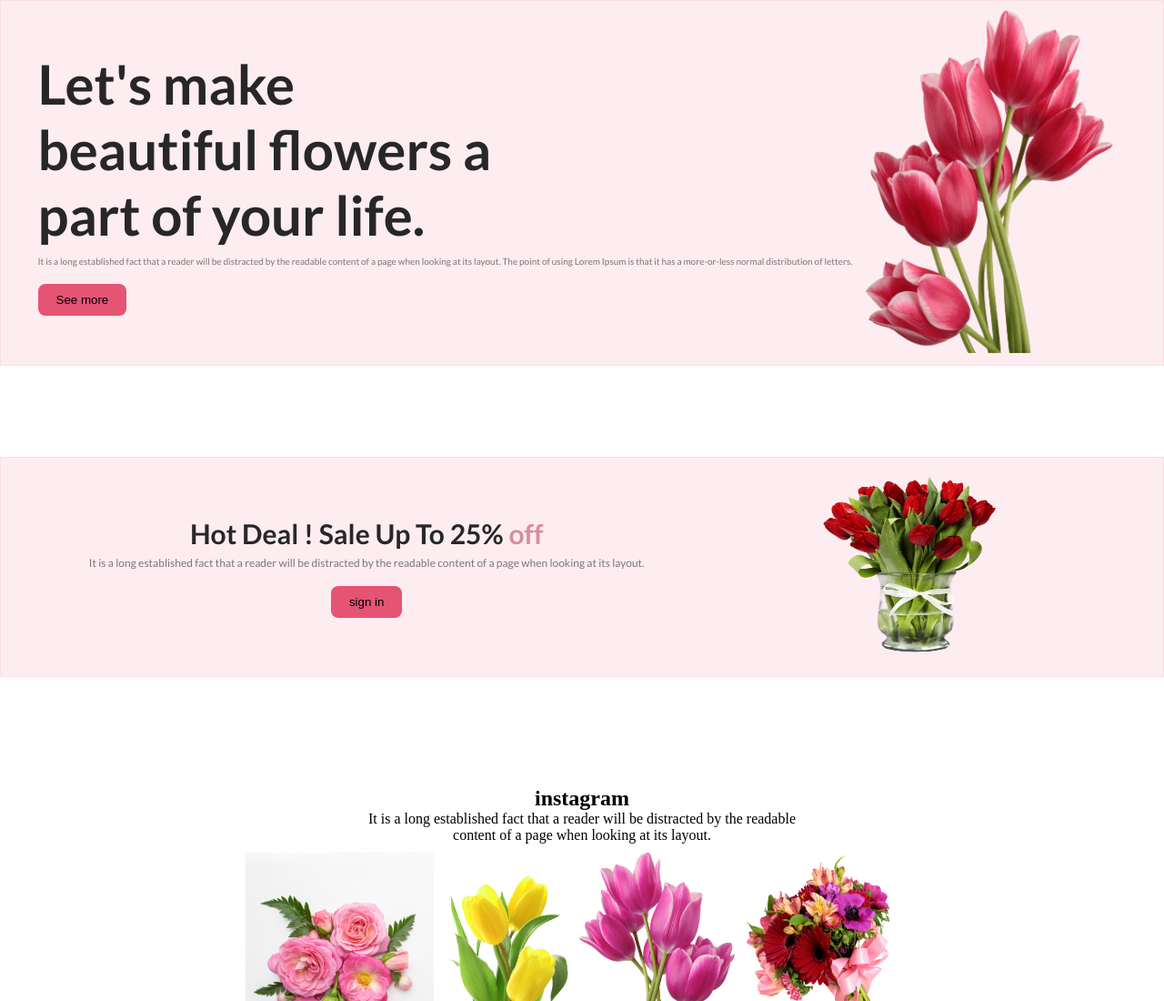
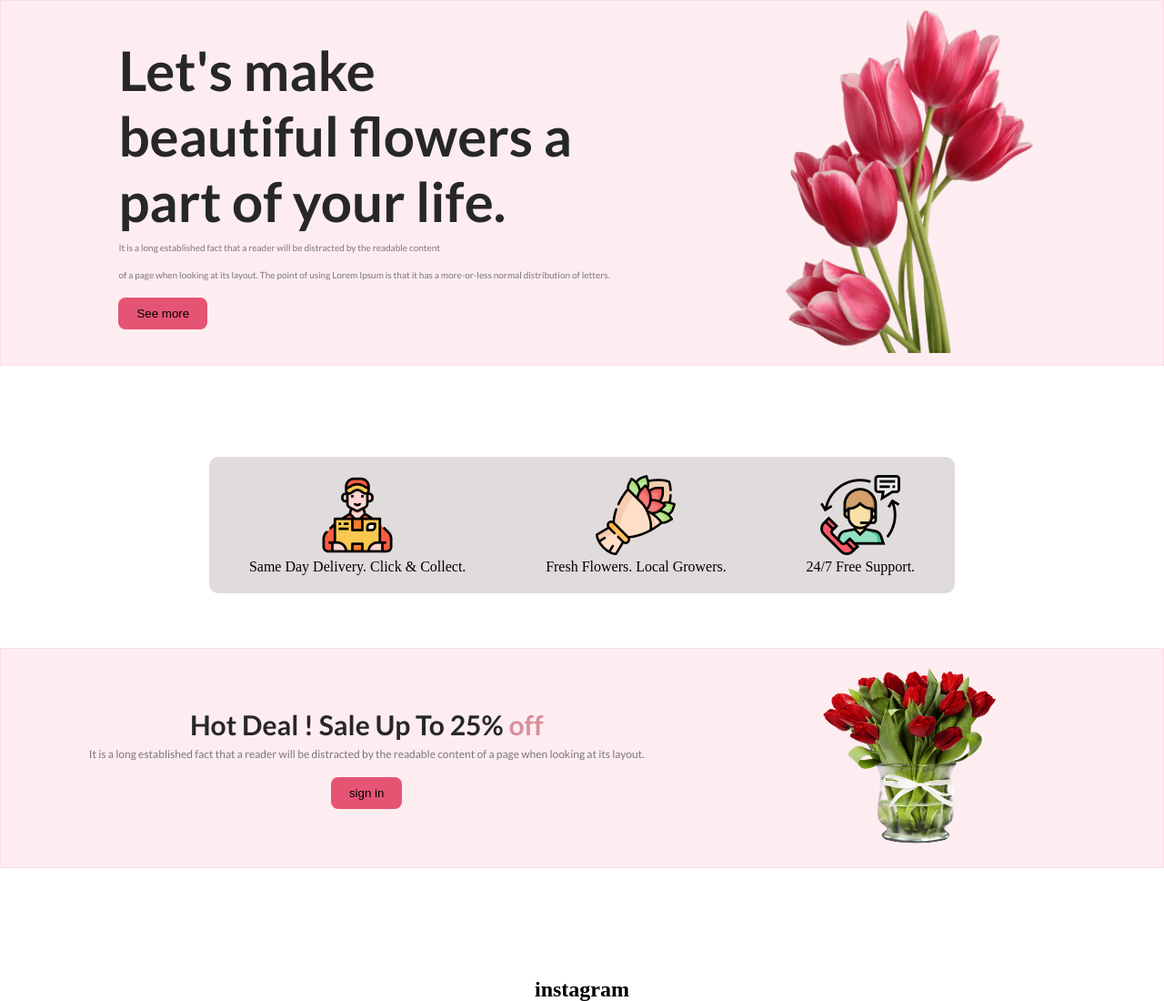
Before and after one commit to mehedi313/asighnment-01, a plain HTML site: page index.html in a window 1280 px wide. Shown: the top 1100 px of the page at 91% size. Drawn offline with Linux system fonts and the light colour scheme.

Commit message:
added icon

```diff
--- a/index.html
+++ b/index.html
@@ -14,12 +14,27 @@
         <div class="banner-container">
             <div class="banner-text">
                 <h2 class="title">Let's make <br> beautiful flowers a <br>part of your life.</h2>
-                <p class="para">It is a long established fact that a reader will be distracted by the readable content of a page when looking at its layout. The point of using Lorem Ipsum is that it has a more-or-less normal distribution of letters.</p>
+                <p class="para">It is a long established fact that a reader will be distracted by the readable content <br>of a page when looking at its layout. The point of using Lorem Ipsum is  that it has a more-or-less normal distribution of letters.</p>
                 <button class="btn">See more</button>
             </div>
             <div class="banner-photo">
                 <img class="image" src="Flower Asset/pngwing 10.png" alt="">
             </div>
+        </div>
+        <div class="icon">
+            <div class="pro-icon">
+                <img src="Flower Asset/Group 57.png" alt="">
+                <p>Same Day Delivery. Click & Collect.</p>
+            </div>
+            <div class="pro-icon">
+                <img src="Flower Asset/Group 58.png" alt="">
+                <p>Fresh Flowers. Local Growers.</p>
+            </div>
+            <div class="pro-icon">
+                <img src="Flower Asset/Group 59.png" alt="">
+                <p>24/7 Free Support.</p>
+            </div>
+
         </div>
         <div class="second-banner">
             <div class="second-text">
--- a/style/style.css
+++ b/style/style.css
@@ -27,9 +27,9 @@
     color: rgba(39, 39, 39, 0.60);
     font-family: Lato;
     font-size: 10px;
-    font-style: normal;
     font-weight: 500;
     line-height: 30px;
+
 }
 .btn{
     padding: 10px 20px;
@@ -40,6 +40,22 @@
 }
 .banner-text{
     padding-left: 40px;
+}
+.icon{
+    display: flex;
+    gap: 60px;
+    justify-content: space-around;
+    align-items: center;
+    background-color: rgb(224, 220, 220);
+    padding: 20px 30px;
+    width: 760px;
+    margin: auto;
+    border-radius: 10px;
+    margin-bottom: 60px;
+    margin-top: 60px;
+}
+.pro-icon{
+    text-align: center;
 }
 .second-banner{
     display: flex;
```
